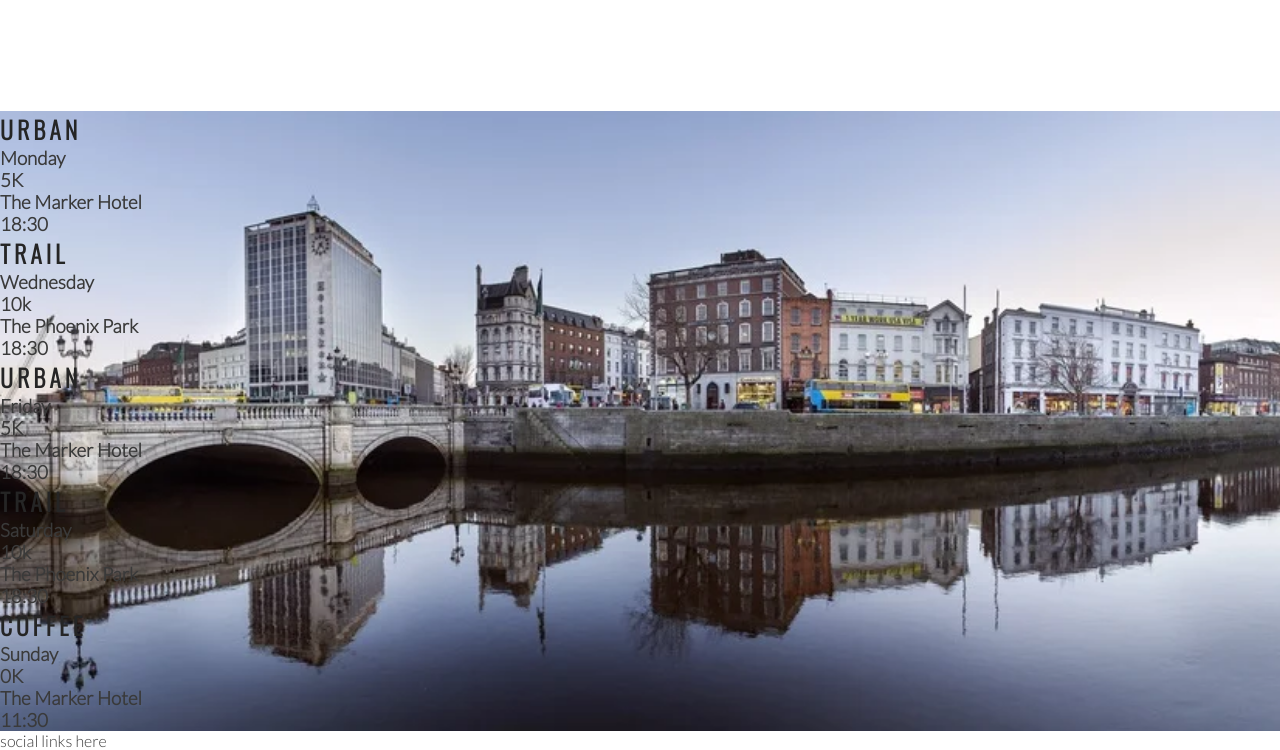
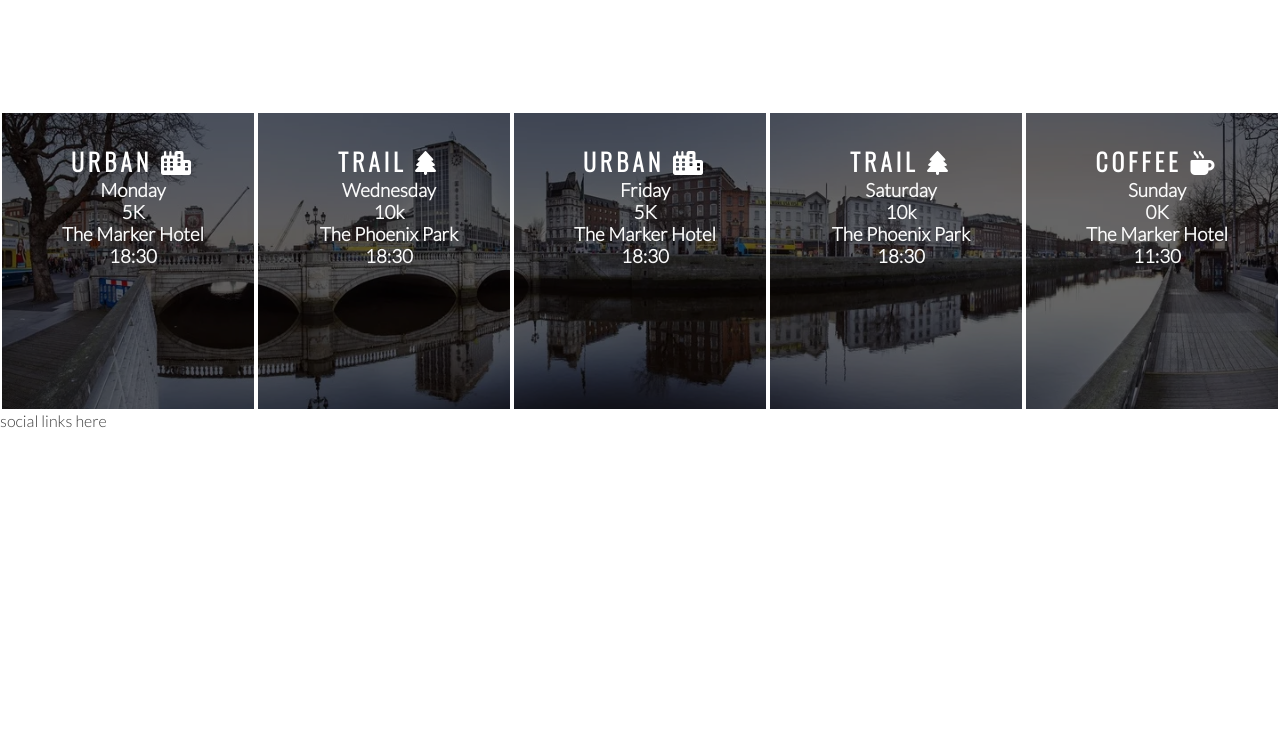
Before and after one commit to humberto-pereira/love-running, a plain HTML site: page index.html in a window 1280 px wide. Shown: the part 1184-1934 px from the top of the page. After the commit the page ends 1614 px from the top, so only its background shows below. Drawn offline with nearby package versions, Linux system fonts and the light colour scheme.

Commit message:
style times panels and add icons

```diff
--- a/assets/css/style.css
+++ b/assets/css/style.css
@@ -191,7 +191,7 @@
 
 /* event times */
 
-#times{
+#times {
   background-image: url("../images/dublin-city.webp");
   background-repeat: no-repeat;
   background-size: cover;
@@ -199,3 +199,19 @@
   width: 100%;
   overflow: hidden;
 }
+
+#times div {
+  color: #fafafa;
+  background-color: rgba(0, 0, 0, .6);
+  width: 20%;
+  height: 300px;
+  float: left;
+  padding: 30px 0 0 10px;
+  text-align: center;
+  border: 2px solid white;
+  box-sizing: border-box;
+}
+
+#times h2 {
+  color: white;
+}
--- a/index.html
+++ b/index.html
@@ -75,35 +75,35 @@
   </section>
   <section id="times">
     <div>
-      <h2>Urban</h2>
+      <h2>Urban <i class="fa-solid fa-city"></i></h2>
       <h3>Monday</h3>
       <h3>5K</h3>
       <h3>The Marker Hotel</h3>
       <h3>18:30</h3>
     </div>
     <div>
-      <h2>Trail</h2>
+      <h2>Trail <i class="fa-solid fa-tree"></i></h2>
       <h3>Wednesday</h3>
       <h3>10k</h3>
       <h3>The Phoenix Park</h3>
       <h3>18:30</h3>
     </div>
     <div>
-      <h2>Urban</h2>
+      <h2>Urban <i class="fa-solid fa-city"></i></h2>
       <h3>Friday</h3>
       <h3>5K</h3>
       <h3>The Marker Hotel</h3>
       <h3>18:30</h3>
     </div>
     <div>
-      <h2>Trail</h2>
+      <h2>Trail <i class="fa-solid fa-tree"></i></h2>
       <h3>Saturday</h3>
       <h3>10k</h3>
       <h3>The Phoenix Park</h3>
       <h3>18:30</h3>
     </div>
     <div>
-      <h2>Coffee</h2>
+      <h2>Coffee <i class="fa-solid fa-mug-hot"></i></h2>
       <h3>Sunday</h3>
       <h3>0K</h3>
       <h3>The Marker Hotel</h3>
```
